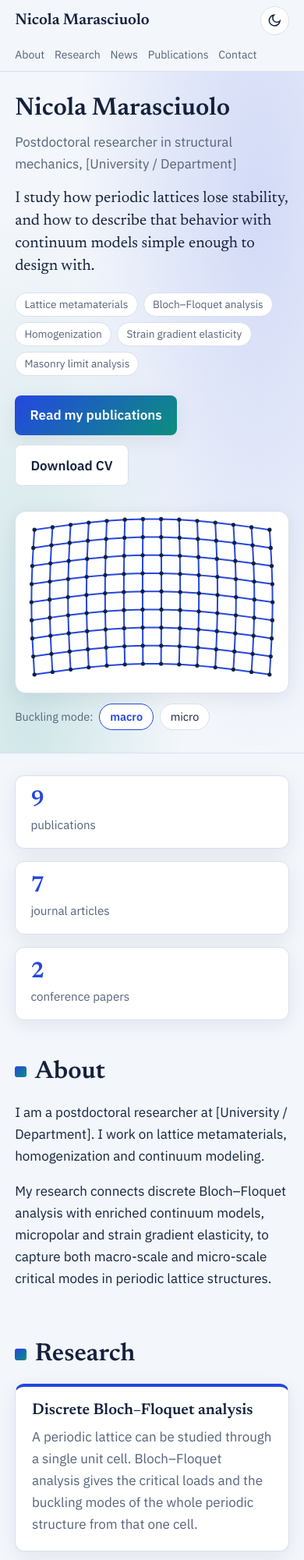
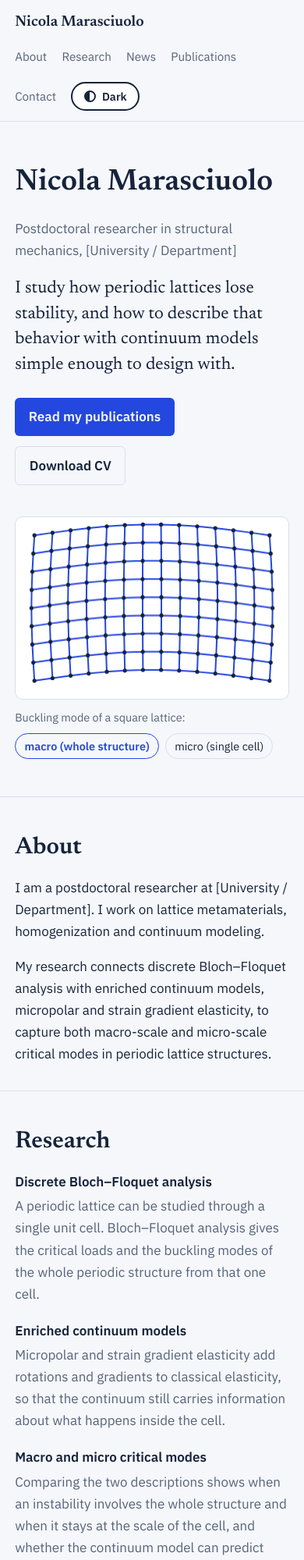
Before and after one commit to NicolaMarasciuolo/NicolaMarasciuolo.github.io, a plain HTML site: page index.html in a window 390 px wide. Shown: the top 2000 px of the page at 78% size. Drawn offline with Linux system fonts and the light colour scheme.

Commit message:
Add files via upload

```diff
--- a/index.html
+++ b/index.html
@@ -5,11 +5,11 @@
 <meta name="viewport" content="width=device-width, initial-scale=1">
 <title>Nicola Marasciuolo</title>
 <meta name="description" content="Postdoctoral researcher in structural mechanics: lattice metamaterials, homogenization, continuum modeling.">
+<script>try{document.documentElement.dataset.theme=localStorage.getItem("tema")||(matchMedia("(prefers-color-scheme:dark)").matches?"dark":"light")}catch(e){document.documentElement.dataset.theme="light"}</script>
 <link rel="preconnect" href="https://fonts.googleapis.com">
 <link rel="preconnect" href="https://fonts.gstatic.com" crossorigin>
 <link href="https://fonts.googleapis.com/css2?family=IBM+Plex+Sans:wght@400;500;600&family=Newsreader:opsz,wght@6..72,400;6..72,600&display=swap" rel="stylesheet">
-<script>try{document.documentElement.dataset.theme=localStorage.getItem("tema")||(matchMedia("(prefers-color-scheme:dark)").matches?"dark":"light")}catch(e){}</script>
-<link rel="stylesheet" href="style.css">
+<link rel="stylesheet" href="style.css?v=3">
 </head>
 <body>
 <header class="nav">
@@ -20,17 +20,16 @@
     <a href="#news">News</a>
     <a href="#publications">Publications</a>
     <a href="#contact">Contact</a>
-    <button id="theme" aria-label="Switch between light and dark theme"><svg class="moon" viewBox="0 0 24 24"><path d="M21 13A9 9 0 1 1 11 3a7 7 0 0 0 10 10z"/></svg><svg class="sun" viewBox="0 0 24 24"><circle cx="12" cy="12" r="4"/><path d="M12 2v2M12 20v2M4.9 4.9l1.4 1.4M17.7 17.7l1.4 1.4M2 12h2M20 12h2M4.9 19.1l1.4-1.4M17.7 6.3l1.4-1.4"/></svg></button>
+    <button id="theme" type="button" aria-label="Switch between light and dark theme"><span class="ico"></span><span id="theme-label">Dark</span></button>
   </nav>
 </header>
 
-<div class="hero-wrap" id="top">
+<main id="top">
   <section class="hero">
     <div class="hero-text">
       <h1>Nicola Marasciuolo</h1>
       <p class="role">Postdoctoral researcher in structural mechanics, [University / Department]</p>
       <p class="lead">I study how periodic lattices lose stability, and how to describe that behavior with continuum models simple enough to design with.</p>
-      <ul class="chips"><li>Lattice metamaterials</li><li>Bloch–Floquet analysis</li><li>Homogenization</li><li>Strain gradient elasticity</li><li>Masonry limit analysis</li></ul>
       <p class="actions">
         <a class="btn" href="#publications">Read my publications</a>
         <a class="btn ghost" href="assets/cv.pdf">Download CV</a>
@@ -39,17 +38,14 @@
     <figure class="hero-fig">
       <canvas id="lattice" role="img" aria-label="Animation of a square lattice buckling in a long-wavelength mode or in a cell-scale mode"></canvas>
       <figcaption>
-        <span>Buckling mode:</span>
-        <button class="mode macro" aria-pressed="true" data-mode="macro" title="Whole structure buckles">macro</button>
-        <button class="mode micro" aria-pressed="false" data-mode="micro" title="Each cell buckles">micro</button>
+        <span>Buckling mode of a square lattice:</span>
+        <button class="mode macro" aria-pressed="true" data-mode="macro">macro (whole structure)</button>
+        <button class="mode micro" aria-pressed="false" data-mode="micro">micro (single cell)</button>
       </figcaption>
     </figure>
   </section>
-</div>
-<main>
-  <section class="stats" id="stats"></section>
 
-  <section id="about">
+  <section id="about" class="block about">
     <h2>About</h2>
     <div class="about-grid">
       <img src="assets/img/foto.jpg" alt="Portrait of Nicola Marasciuolo" class="photo" onerror="this.style.display='none'">
@@ -60,28 +56,29 @@
     </div>
   </section>
 
-  <section id="research">
+  <section id="research" class="block">
     <h2>Research</h2>
-    <div class="topics">
-      <div class="topic"><h3>Discrete Bloch–Floquet analysis</h3><p>A periodic lattice can be studied through a single unit cell. Bloch–Floquet analysis gives the critical loads and the buckling modes of the whole periodic structure from that one cell.</p></div>
-      <div class="topic"><h3>Enriched continuum models</h3><p>Micropolar and strain gradient elasticity add rotations and gradients to classical elasticity, so that the continuum still carries information about what happens inside the cell.</p></div>
-      <div class="topic"><h3>Macro and micro critical modes</h3><p>Comparing the two descriptions shows when an instability involves the whole structure and when it stays at the scale of the cell, and whether the continuum model can predict each case.</p></div>
-      <div class="topic"><h3>Masonry and structural optimization</h3><p>Limit analysis of masonry arches and block assemblies with frictional joints, and optimal design of cable-braced and tensegrity structures.</p></div>
-    </div>
+    <dl class="topics">
+      <dt>Discrete Bloch–Floquet analysis</dt>
+      <dd>A periodic lattice can be studied through a single unit cell. Bloch–Floquet analysis gives the critical loads and the buckling modes of the whole periodic structure from that one cell.</dd>
+      <dt>Enriched continuum models</dt>
+      <dd>Micropolar and strain gradient elasticity add rotations and gradients to classical elasticity, so that the continuum still carries information about what happens inside the cell.</dd>
+      <dt>Macro and micro critical modes</dt>
+      <dd>Comparing the two descriptions shows when an instability involves the whole structure and when it stays at the scale of the cell, and whether the continuum model can predict each case.</dd>
+    </dl>
   </section>
 
-  <section id="news">
+  <section id="news" class="block">
     <h2>News</h2>
     <ul id="news-list" class="news"></ul>
   </section>
 
-  <section id="publications">
+  <section id="publications" class="block">
     <h2>Publications</h2>
-    <div class="filters" id="filters"><button data-f="all" aria-pressed="true">All</button><button data-f="journal" aria-pressed="false">Journal articles</button><button data-f="conference" aria-pressed="false">Conference papers</button></div>
     <ol id="pub-list" class="pubs"></ol>
   </section>
 
-  <section id="contact">
+  <section id="contact" class="block">
     <h2>Contact</h2>
     <p>Email is the best way to reach me: <a href="mailto:name@university.it">name@university.it</a></p>
     <p class="links">
@@ -95,7 +92,7 @@
 </main>
 
 <footer>© <span id="year"></span> Nicola Marasciuolo</footer>
-<script src="dati.js"></script>
-<script src="script.js"></script>
+<script src="dati.js?v=3"></script>
+<script src="script.js?v=3"></script>
 </body>
 </html>
--- a/script.js
+++ b/script.js
@@ -3,32 +3,15 @@ const reduce = matchMedia("(prefers-reduced-motion: reduce)").matches;
 const esc = s => String(s).replace(/[&<>"]/g, c => ({"&":"&amp;","<":"&lt;",">":"&gt;",'"':"&quot;"}[c]));
 document.getElementById("news-list").innerHTML = NEWS.map(n =>
   `<li><time>${esc(n.date)}</time><span>${esc(n.text)}</span></li>`).join("");
-function showPubs(f) {
-  document.getElementById("pub-list").innerHTML = PUBLICATIONS.filter(p => f === "all" || p.type === f).map(p => {
-    const links = [p.doi && `<a href="${esc(p.doi)}">DOI</a>`, p.pdf && `<a href="${esc(p.pdf)}">PDF</a>`].filter(Boolean).join("");
-    return `<li class="${p.type}"><div class="pub-year">${esc(p.year)}</div><div>
-      <div class="pub-title">${esc(p.title)}</div>
-      <div class="pub-meta">${esc(p.authors).replace("N. Marasciuolo", "<strong>N. Marasciuolo</strong>")}</div>
-      <div class="pub-meta"><em>${esc(p.venue)}</em>${p.details ? ", " + esc(p.details) : ""}<span class="tag">${p.type === "journal" ? "Journal" : "Conference"}</span></div>
-      ${links ? `<div class="pub-links">${links}</div>` : ""}
-      ${p.abstract ? `<details><summary>Abstract</summary><p>${esc(p.abstract)}</p></details>` : ""}</div></li>`;
-  }).join("");
-}
-showPubs("all");
-document.querySelectorAll("#filters button").forEach(b => b.addEventListener("click", () => {
-  document.querySelectorAll("#filters button").forEach(x => x.setAttribute("aria-pressed", x === b));
-  showPubs(b.dataset.f);
-}));
-const nJ = PUBLICATIONS.filter(p => p.type === "journal").length, nC = PUBLICATIONS.length - nJ;
-document.getElementById("stats").innerHTML = [[PUBLICATIONS.length, "publications"], [nJ, "journal articles"], [nC, "conference papers"]]
-  .map(([n, t]) => `<div class="stat"><b>${n}</b><span>${t}</span></div>`).join("");
+document.getElementById("pub-list").innerHTML = PUBLICATIONS.map(p => {
+  const links = [p.doi && `<a href="${esc(p.doi)}">DOI</a>`, p.pdf && `<a href="${esc(p.pdf)}">PDF</a>`].filter(Boolean).join("");
+  return `<li><div class="pub-title">${esc(p.title)}</div>
+    <div class="pub-meta">${esc(p.authors).replace("N. Marasciuolo", "<strong>N. Marasciuolo</strong>")}</div>
+    <div class="pub-meta"><em>${esc(p.venue)}</em>${p.details ? ", " + esc(p.details) : ""}, ${esc(p.year)}</div>
+    ${links ? `<div class="pub-links">${links}</div>` : ""}
+    ${p.abstract ? `<details><summary>Abstract</summary><p>${esc(p.abstract)}</p></details>` : ""}</li>`;
+}).join("");
 document.getElementById("year").textContent = new Date().getFullYear();
-document.getElementById("theme").addEventListener("click", () => {
-  const t = document.documentElement.dataset.theme === "dark" ? "light" : "dark";
-  document.documentElement.dataset.theme = t;
-  try { localStorage.setItem("tema", t); } catch (e) {}
-  if (reduce) draw(0);
-});
 
 // ---------- Reticolo animato nell'intestazione ----------
 const cv = document.getElementById("lattice"), ctx = cv.getContext("2d");
@@ -80,3 +63,15 @@ document.querySelectorAll(".mode").forEach(b => b.addEventListener("click", () =
 }));
 addEventListener("resize", () => { resize(); if (reduce) draw(0); });
 resize(); reduce ? draw(0) : requestAnimationFrame(draw);
+
+// ---------- Interruttore tema chiaro/scuro ----------
+const themeBtn = document.getElementById("theme"), themeLbl = document.getElementById("theme-label");
+function showThemeLabel() { themeLbl.textContent = document.documentElement.dataset.theme === "dark" ? "Light" : "Dark"; }
+themeBtn.addEventListener("click", () => {
+  const t = document.documentElement.dataset.theme === "dark" ? "light" : "dark";
+  document.documentElement.dataset.theme = t;
+  try { localStorage.setItem("tema", t); } catch (e) {}
+  showThemeLabel();
+  if (reduce) draw(0);
+});
+showThemeLabel();
--- a/style.css
+++ b/style.css
@@ -1,72 +1,53 @@
-:root{--bg:#F3F6FB;--panel:#FFFFFF;--ink:#14213D;--muted:#55627A;--line:#D8E0EC;--macro:#2447E0;--micro:#0C8F7E;--coup:#D9822B;--glow:.16;--shadow:0 6px 24px rgba(20,33,61,.08);--max:960px}
-[data-theme=dark]{--bg:#0B1220;--panel:#141D33;--ink:#E8EDF7;--muted:#9AA8C2;--line:#25324F;--macro:#8AA4FF;--micro:#3FD1B8;--coup:#F2A65A;--glow:.22;--shadow:0 6px 24px rgba(0,0,0,.35)}
+:root{--bg:#F5F7FA;--panel:#FFFFFF;--ink:#16233B;--muted:#56637A;--line:#D9DFE8;--macro:#2447E0;--micro:#0C8F7E;--max:1040px}
+[data-theme=dark]{--bg:#0F1726;--panel:#162037;--ink:#E7ECF6;--muted:#9AA7BF;--line:#26324D;--macro:#8AA4FF;--micro:#3FD1B8}
 *{box-sizing:border-box}
 html{scroll-behavior:smooth;scroll-padding-top:70px}
-body{margin:0;background:var(--bg);color:var(--ink);font:400 1.0625rem/1.65 "IBM Plex Sans",system-ui,sans-serif;transition:background .25s,color .25s}
+body{margin:0;background:var(--bg);color:var(--ink);font:400 1.0625rem/1.65 "IBM Plex Sans",system-ui,sans-serif}
 a{color:var(--macro)}
 a:focus-visible,button:focus-visible{outline:3px solid var(--macro);outline-offset:3px}
-h1,h2,h3{font-family:Newsreader,Georgia,serif;font-weight:600;line-height:1.15;margin:0 0 .6em}
-h1{font-size:clamp(2rem,4.6vw,2.9rem);margin-bottom:.3em}
-h2{font-size:2rem;display:flex;align-items:center;gap:.7rem}
-h2::before{content:"";width:.9rem;height:.9rem;border-radius:3px;background:linear-gradient(135deg,var(--macro),var(--micro))}
-h3{font-size:1.25rem;margin-bottom:.4em}
-.nav{position:sticky;top:0;z-index:5;display:flex;justify-content:space-between;align-items:center;gap:1rem;flex-wrap:wrap;padding:.55rem max(1.2rem,calc((100% - var(--max))/2 + 1.2rem));background:color-mix(in srgb,var(--bg) 88%,transparent);backdrop-filter:blur(10px);border-bottom:1px solid var(--line)}
-.brand{font-family:Newsreader,Georgia,serif;font-weight:600;font-size:1.25rem;color:var(--ink);text-decoration:none}
+h1,h2{font-family:Newsreader,Georgia,serif;font-weight:600;line-height:1.15;margin:0 0 .6em}
+h1{font-size:clamp(2.4rem,6vw,3.8rem)}
+h2{font-size:1.9rem}
+.nav{position:sticky;top:0;z-index:5;display:flex;justify-content:space-between;align-items:center;gap:1rem;flex-wrap:wrap;padding:.8rem max(1.2rem,calc((100% - var(--max))/2));background:var(--bg);border-bottom:1px solid var(--line)}
+.brand{font-family:Newsreader,Georgia,serif;font-weight:600;font-size:1.2rem;color:var(--ink);text-decoration:none}
 .nav nav{display:flex;gap:1.2rem;align-items:center;flex-wrap:wrap}
 .nav nav a{color:var(--muted);text-decoration:none;font-size:.95rem}
 .nav nav a:hover{color:var(--ink)}
-#theme{width:2.3rem;height:2.3rem;border-radius:50%;border:1px solid var(--line);background:var(--panel);color:var(--ink);cursor:pointer;display:grid;place-items:center}
-#theme svg{width:1.15rem;height:1.15rem;fill:none;stroke:currentColor;stroke-width:2;stroke-linecap:round}
-#theme .sun{display:none}
-[data-theme=dark] #theme .sun{display:block}
-[data-theme=dark] #theme .moon{display:none}
-.hero-wrap{background:radial-gradient(60% 80% at 85% 20%,color-mix(in srgb,var(--macro) calc(var(--glow)*100%),transparent),transparent),radial-gradient(50% 70% at 10% 90%,color-mix(in srgb,var(--micro) calc(var(--glow)*100%),transparent),transparent);border-bottom:1px solid var(--line)}
-.hero{max-width:var(--max);margin:0 auto;display:grid;grid-template-columns:1fr 1fr;gap:2rem;align-items:center;padding:2.6rem 1.2rem}
-.role{color:var(--muted);margin:0 0 1rem}
-.lead{font-family:Newsreader,Georgia,serif;font-size:1.25rem;line-height:1.45;margin:0 0 1.2rem}
-.chips{display:flex;flex-wrap:wrap;gap:.45rem;padding:0;margin:0 0 1.6rem;list-style:none}
-.chips li{font-size:.85rem;padding:.2rem .7rem;border-radius:99px;border:1px solid var(--line);background:var(--panel);color:var(--muted)}
+#theme{display:inline-flex;align-items:center;gap:.5rem;font:inherit;font-size:.9rem;font-weight:600;padding:.3rem .9rem;border-radius:99px;border:2px solid var(--ink);background:var(--panel);color:var(--ink);cursor:pointer}
+#theme:hover{border-color:var(--macro);color:var(--macro)}
+#theme .ico{width:.95rem;height:.95rem;border-radius:50%;border:2px solid currentColor;background:linear-gradient(90deg,currentColor 50%,transparent 50%)}
+main>section{max-width:var(--max);margin:0 auto;padding:0 1.2rem}
+.hero{display:grid;grid-template-columns:1fr 1.15fr;gap:2.5rem;align-items:center;padding-top:3.5rem!important;padding-bottom:3rem!important}
+.role{color:var(--muted);margin:0 0 1.2rem}
+.lead{font-family:Newsreader,Georgia,serif;font-size:1.4rem;line-height:1.45;margin:0 0 1.6rem}
 .actions{display:flex;gap:.8rem;flex-wrap:wrap;margin:0}
-.btn{display:inline-block;padding:.7rem 1.2rem;border-radius:8px;background:linear-gradient(135deg,var(--macro),var(--micro));color:#fff;font-weight:600;text-decoration:none;box-shadow:var(--shadow)}
-[data-theme=dark] .btn{color:#0B1220}
-.btn.ghost{background:var(--panel);color:var(--ink);border:1px solid var(--line);box-shadow:none}
+.btn{display:inline-block;padding:.65rem 1.1rem;border-radius:6px;background:var(--macro);color:var(--bg);font-weight:600;text-decoration:none}
+.btn.ghost{background:transparent;color:var(--ink);border:1px solid var(--line)}
+.btn:hover{filter:brightness(1.1)}
 .hero-fig{margin:0}
-#lattice{width:100%;aspect-ratio:3/2;display:block;background:var(--panel);border:1px solid var(--line);border-radius:14px;box-shadow:var(--shadow)}
-figcaption{display:flex;flex-wrap:wrap;gap:.5rem;align-items:center;margin-top:.8rem;font-size:.9rem;color:var(--muted)}
-.mode{font:inherit;font-size:.9rem;padding:.25rem .8rem;border-radius:99px;border:1px solid var(--line);background:var(--panel);color:var(--ink);cursor:pointer}
+#lattice{width:100%;aspect-ratio:3/2;display:block;background:var(--panel);border:1px solid var(--line);border-radius:10px}
+figcaption{display:flex;flex-wrap:wrap;gap:.5rem;align-items:center;margin-top:.7rem;font-size:.9rem;color:var(--muted)}
+.mode{font:inherit;font-size:.9rem;padding:.25rem .7rem;border-radius:99px;border:1px solid var(--line);background:transparent;color:var(--ink);cursor:pointer}
 .mode.macro[aria-pressed=true]{border-color:var(--macro);color:var(--macro);font-weight:600}
 .mode.micro[aria-pressed=true]{border-color:var(--micro);color:var(--micro);font-weight:600}
-main>section{max-width:var(--max);margin:0 auto;padding:3rem 1.2rem 0}
-.stats{display:grid;grid-template-columns:repeat(3,1fr);gap:1rem;padding-top:1.8rem!important}
-.stat{background:var(--panel);border:1px solid var(--line);border-radius:12px;padding:1rem 1.2rem;box-shadow:var(--shadow)}
-.stat b{display:block;font:600 1.8rem/1.1 Newsreader,Georgia,serif;color:var(--macro)}
-.stat span{color:var(--muted);font-size:.95rem}
+.block{padding-top:3rem!important;padding-bottom:1rem!important;border-top:1px solid var(--line)}
 .about-grid{display:flex;gap:2rem;align-items:flex-start}
 .about-grid p{margin-top:0;max-width:68ch}
-.photo{width:170px;height:170px;object-fit:cover;border-radius:14px;flex:none;box-shadow:var(--shadow)}
-.topics{display:grid;grid-template-columns:repeat(2,1fr);gap:1.2rem}
-.topic{background:var(--panel);border:1px solid var(--line);border-top:4px solid var(--c);border-radius:12px;padding:1.2rem 1.3rem;box-shadow:var(--shadow)}
-.topic p{margin:0;color:var(--muted)}
-.topic:nth-child(1){--c:var(--macro)}.topic:nth-child(2){--c:var(--micro)}.topic:nth-child(3){--c:var(--coup)}.topic:nth-child(4){--c:var(--ink)}
-.news,.pubs{list-style:none;margin:0;padding:0}
-.news li{display:grid;grid-template-columns:6.5rem 1fr;gap:1rem;padding:.6rem 0;border-bottom:1px dashed var(--line)}
-.news time{color:var(--macro);font-weight:600}
-.filters{display:flex;gap:.5rem;margin-bottom:1.2rem}
-.filters button{font:inherit;font-size:.9rem;padding:.3rem .9rem;border-radius:99px;border:1px solid var(--line);background:var(--panel);color:var(--ink);cursor:pointer}
-.filters button[aria-pressed=true]{background:var(--ink);color:var(--bg);border-color:var(--ink)}
-.pubs li{display:grid;grid-template-columns:4.2rem 1fr;gap:1rem;padding:1.1rem 1.2rem;margin-bottom:.9rem;background:var(--panel);border:1px solid var(--line);border-left:4px solid var(--c);border-radius:12px;box-shadow:var(--shadow)}
-.pubs li.journal{--c:var(--macro)}.pubs li.conference{--c:var(--coup)}
-.pub-year{font:600 1.5rem Newsreader,Georgia,serif;color:var(--muted)}
+.photo{width:180px;height:180px;object-fit:cover;border-radius:10px;flex:none}
+.topics{margin:0;max-width:72ch}
+.topics dt{font-weight:600;margin-top:1.2rem}
+.topics dd{margin:.2rem 0 0;color:var(--muted)}
+.news,.pubs{list-style:none;margin:0;padding:0;max-width:78ch}
+.news li{display:grid;grid-template-columns:6.5rem 1fr;gap:1rem;padding:.5rem 0}
+.news time{color:var(--muted)}
+.pubs li{padding:1.1rem 0;border-bottom:1px solid var(--line)}
+.pubs li:last-child{border-bottom:0}
 .pub-title{font-family:Newsreader,Georgia,serif;font-size:1.25rem;font-weight:600;line-height:1.3}
 .pub-meta{color:var(--muted);font-size:.95rem;margin:.2rem 0}
 .pub-meta strong{color:var(--ink)}
-.tag{font-size:.75rem;padding:.05rem .5rem;border-radius:99px;border:1px solid var(--c);color:var(--c);margin-left:.4rem}
-.pub-links a{margin-right:1rem;font-size:.95rem;font-weight:600}
+.pub-links a{margin-right:1rem;font-size:.95rem}
 details{margin-top:.4rem;color:var(--muted);font-size:.95rem}
 summary{cursor:pointer;color:var(--ink)}
-.links{display:flex;gap:.7rem;flex-wrap:wrap}
-.links a{padding:.35rem .9rem;border:1px solid var(--line);border-radius:99px;background:var(--panel);text-decoration:none;color:var(--ink)}
-.links a:hover{border-color:var(--macro)}
-footer{max-width:var(--max);margin:3.5rem auto 0;padding:1.5rem 1.2rem 2.5rem;color:var(--muted);font-size:.9rem;border-top:1px solid var(--line)}
-@media (max-width:760px){.nav{position:static;padding:.6rem 1.2rem}.nav nav{width:100%;flex-wrap:nowrap;overflow-x:auto;gap:.8rem;order:3}.nav nav a{font-size:.88rem}.nav nav a{white-space:nowrap}#theme{position:absolute;top:.5rem;right:1.2rem}.nav{position:relative}.hero{padding:1.8rem 1.2rem}.hero,.topics{grid-template-columns:1fr}.about-grid{flex-direction:column}.news li,.pubs li{grid-template-columns:1fr;gap:.2rem}.stats{grid-template-columns:1fr}}
-@media (prefers-reduced-motion:reduce){*{transition:none!important;scroll-behavior:auto!important}}
+.links{display:flex;gap:1.2rem;flex-wrap:wrap}
+footer{max-width:var(--max);margin:3rem auto 0;padding:1.5rem 1.2rem 2.5rem;color:var(--muted);font-size:.9rem;border-top:1px solid var(--line)}
+@media (max-width:760px){.hero{grid-template-columns:1fr}.about-grid{flex-direction:column}.news li{grid-template-columns:1fr;gap:0}}
```
